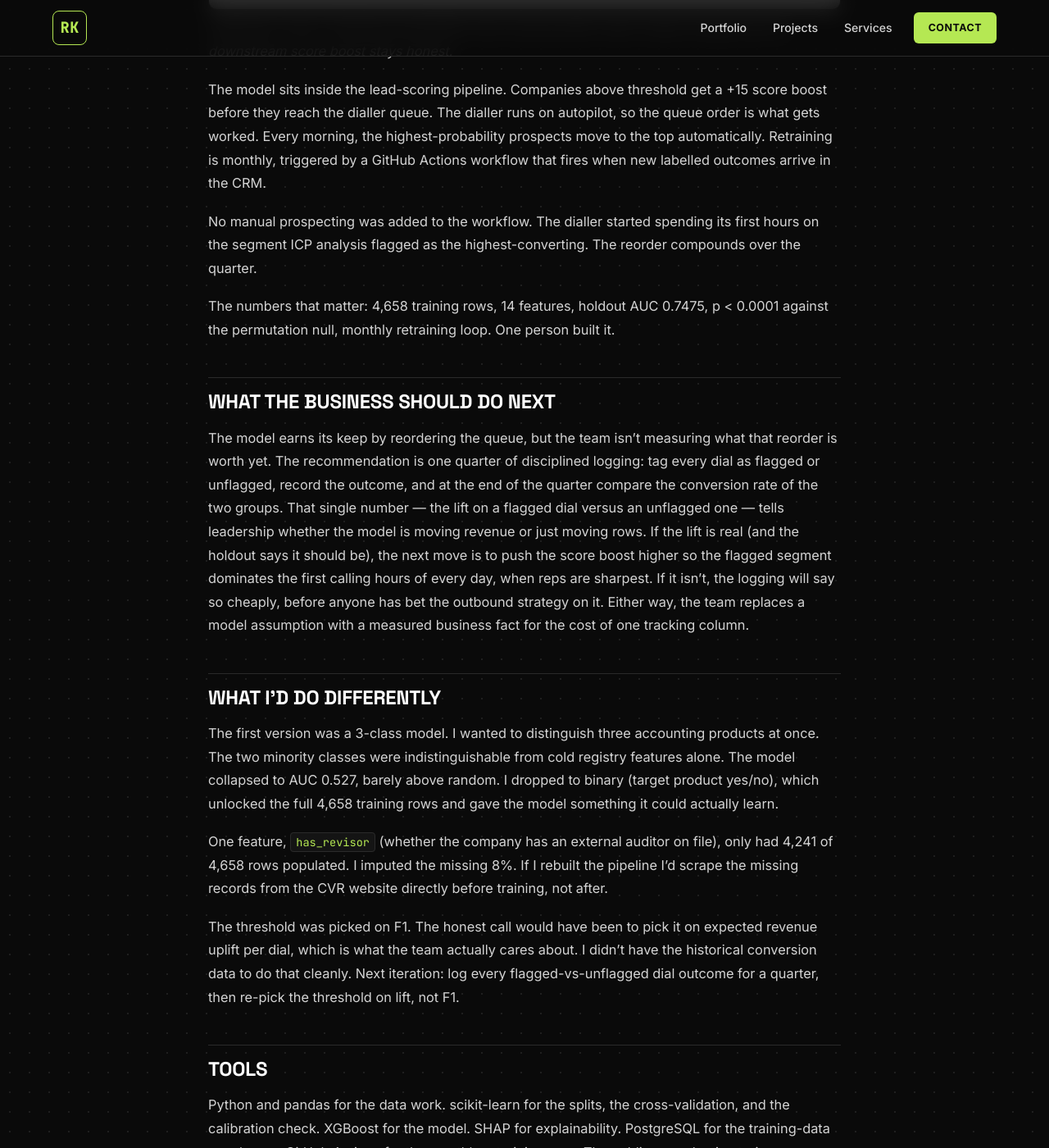
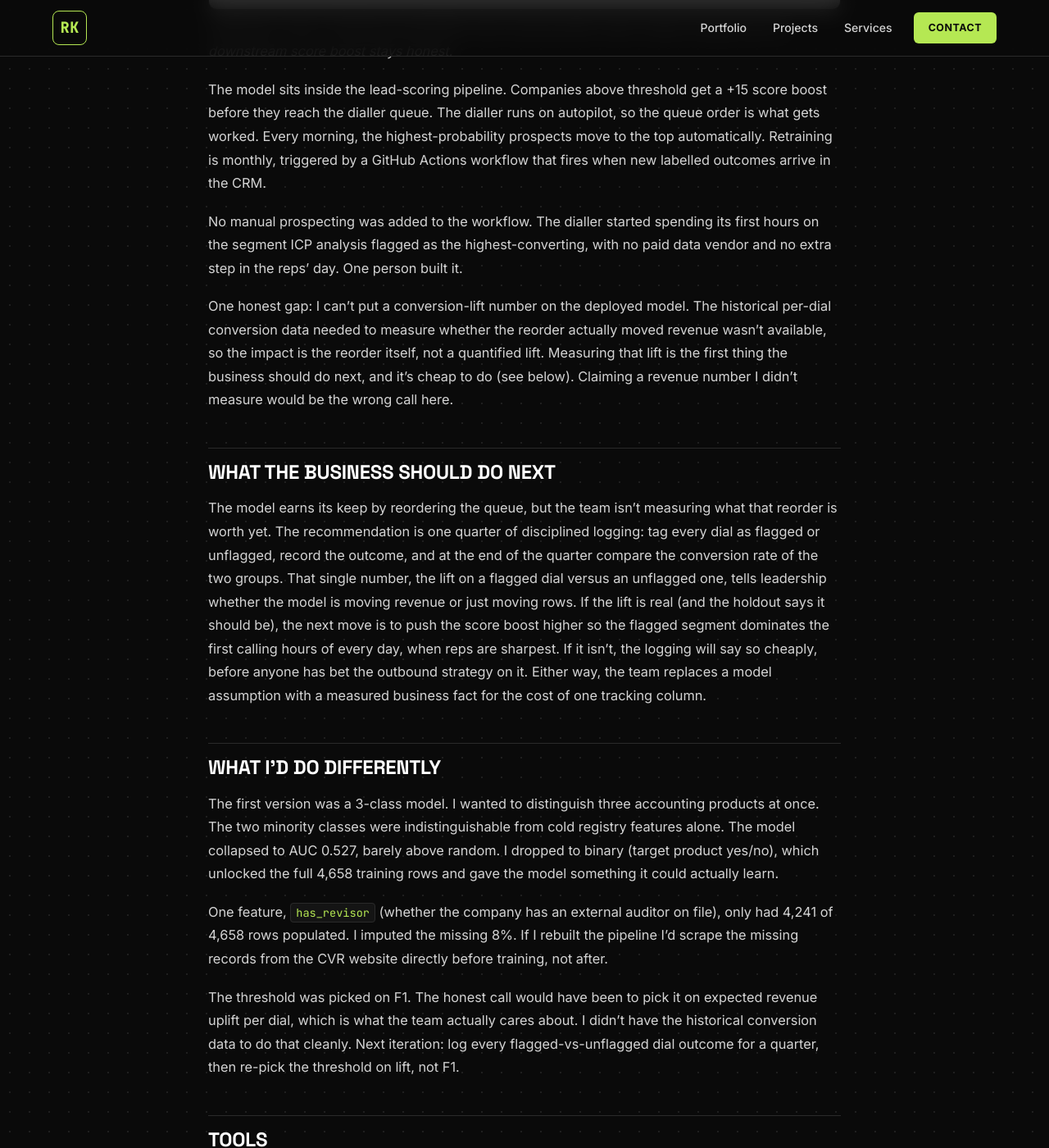
Before and after one commit to rasmuskampmann1998/rasmuskampmann.com, a Jekyll site: the page built from _projects/05-software-detection-ml.md, in a window 1280 px wide and 1400 px high, scrolled down 5256 px. Shown: the whole window at 82% size. Built offline with Jekyll 4.4.1, drawn with Linux system fonts in a browser that asks for light colours; some of the changed text lies outside the part shown.

Commit message:
Tighten four case studies: trim repetition, fix framing, scrub em dashes
- Cold-Call: trim 37.5%/3.0% repetition to twice (hook + finding)
- Software ML: reframe tagline + outcome to lead with the business result
  (queue reorder), keep AUC/p-values in the evaluation section where they
  belong, state the unmeasured conversion-lift gap honestly rather than
  imply impact
- Tomato: de-repeat the $7 hosting cost to one factual mention, cut the
  redundant root-cause restatement in the problem section
- Em dashes scrubbed across all three
- Channel left unchanged: already compliant (21%/78% appears exactly twice,
  no em dashes)

Technical depth, "What I'd do differently" sections, and synthetic-data
framing all kept intact.

Co-Authored-By: Claude Opus 4.8 <noreply@anthropic.com>

```diff
--- a/_projects/05-software-detection-ml.md
+++ b/_projects/05-software-detection-ml.md
@@ -1,10 +1,10 @@
 ---
 layout: project
 title: Software Detection ML Model
-tagline: "A binary classifier that predicts accounting-software adoption from public Danish company-registry data alone. ~75% accuracy, deployed as a +15 score boost on the cold-outbound dialler queue."
+tagline: "Reorders the cold-outbound dialler queue around the companies most likely to fit, before reps make a single call. Predicts accounting-software adoption from public Danish company-registry data alone, no paid data vendor."
 tools: [Python, scikit-learn, XGBoost, SHAP, pandas, PostgreSQL, GitHub Actions]
 outcome_headline: "Reordered the cold-outbound dialler queue around companies the model thinks are most likely to fit, before reps make a single call"
-outcome_detail: "4,658 training rows, holdout AUC 0.7475, permutation p < 0.0001. Deployed as a score boost in the lead-scoring pipeline. Retrains monthly. Reproducible on a 5,000-row synthetic dataset."
+outcome_detail: "Deployed as a score boost in the lead-scoring pipeline, reordering the queue automatically every morning and retraining itself monthly. Built on 4,658 training rows of public registry data. Reproducible on a 5,000-row synthetic dataset."
 order: 3
 cover_image: /assets/images/projects/software-detection-ml-cover.png
 github_url: https://github.com/rasmuskampmann1998/rasmus-kampmann-case-studies/tree/main/03-software-detection-ml
@@ -83,13 +83,13 @@ The top features are unsurprising on their own: employee band, company form, VAT
 
 The model sits inside the lead-scoring pipeline. Companies above threshold get a +15 score boost before they reach the dialler queue. The dialler runs on autopilot, so the queue order is what gets worked. Every morning, the highest-probability prospects move to the top automatically. Retraining is monthly, triggered by a GitHub Actions workflow that fires when new labelled outcomes arrive in the CRM.
 
-No manual prospecting was added to the workflow. The dialler started spending its first hours on the segment ICP analysis flagged as the highest-converting. The reorder compounds over the quarter.
+No manual prospecting was added to the workflow. The dialler started spending its first hours on the segment ICP analysis flagged as the highest-converting, with no paid data vendor and no extra step in the reps' day. One person built it.
 
-The numbers that matter: 4,658 training rows, 14 features, holdout AUC 0.7475, p < 0.0001 against the permutation null, monthly retraining loop. One person built it.
+One honest gap: I can't put a conversion-lift number on the deployed model. The historical per-dial conversion data needed to measure whether the reorder actually moved revenue wasn't available, so the impact is the reorder itself, not a quantified lift. Measuring that lift is the first thing the business should do next, and it's cheap to do (see below). Claiming a revenue number I didn't measure would be the wrong call here.
 
 ## What the business should do next
 
-The model earns its keep by reordering the queue, but the team isn't measuring what that reorder is worth yet. The recommendation is one quarter of disciplined logging: tag every dial as flagged or unflagged, record the outcome, and at the end of the quarter compare the conversion rate of the two groups. That single number — the lift on a flagged dial versus an unflagged one — tells leadership whether the model is moving revenue or just moving rows. If the lift is real (and the holdout says it should be), the next move is to push the score boost higher so the flagged segment dominates the first calling hours of every day, when reps are sharpest. If it isn't, the logging will say so cheaply, before anyone has bet the outbound strategy on it. Either way, the team replaces a model assumption with a measured business fact for the cost of one tracking column.
+The model earns its keep by reordering the queue, but the team isn't measuring what that reorder is worth yet. The recommendation is one quarter of disciplined logging: tag every dial as flagged or unflagged, record the outcome, and at the end of the quarter compare the conversion rate of the two groups. That single number, the lift on a flagged dial versus an unflagged one, tells leadership whether the model is moving revenue or just moving rows. If the lift is real (and the holdout says it should be), the next move is to push the score boost higher so the flagged segment dominates the first calling hours of every day, when reps are sharpest. If it isn't, the logging will say so cheaply, before anyone has bet the outbound strategy on it. Either way, the team replaces a model assumption with a measured business fact for the cost of one tracking column.
 
 ## What I'd do differently
 
```
Also changed, not shown: _projects/01-cold-call-funnel.md (+1 -1 lines), _projects/08-tomato-intel-deep-dive.md (+5 -5 lines).
